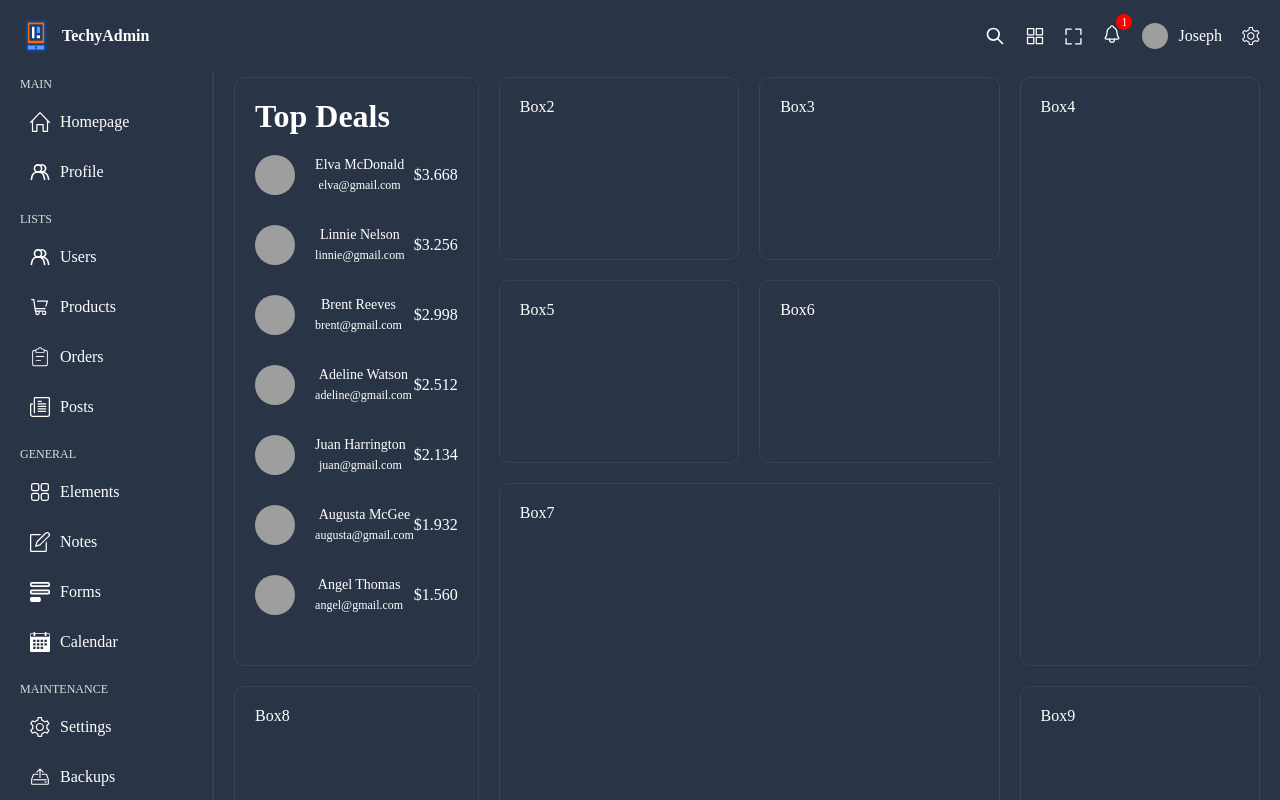
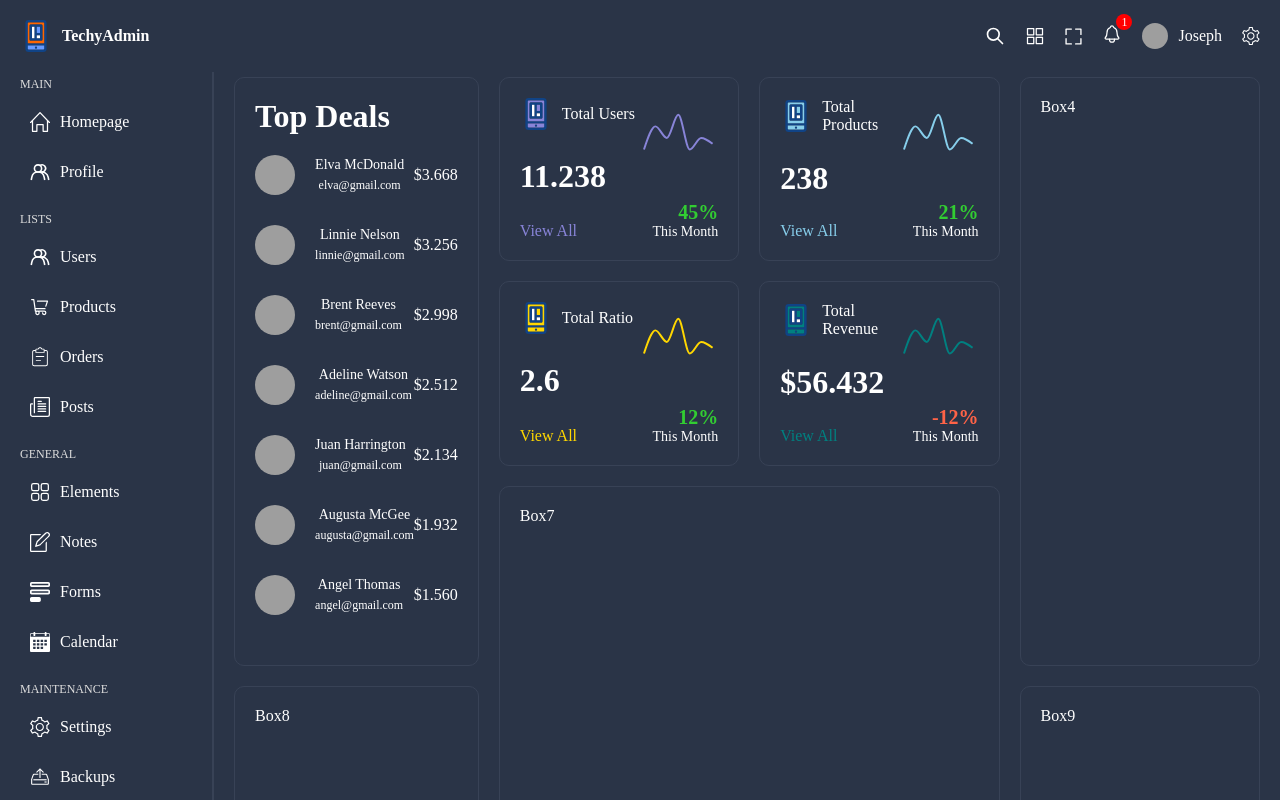
Before and after one commit to isaiahpere/vite-dashboard, a React (Vite) app: page / in a window 1280 px wide. Shown: the top 800 px of the page. Built offline with nearby package versions, Linux system fonts and the light colour scheme; grey boxes are pictures that could not be loaded.

Commit message:
create chartBox component and recharts

```diff
--- a/package.json
+++ b/package.json
@@ -13,6 +13,7 @@
     "react": "^18.2.0",
     "react-dom": "^18.2.0",
     "react-router-dom": "^6.14.2",
+    "recharts": "^2.7.2",
     "sass": "^1.64.1"
   },
   "devDependencies": {
--- /dev/null
+++ b/src/components/chartBox/ChartBox.scss
@@ -0,0 +1,50 @@
+.chartBox {
+  display: flex;
+  height: 100%;
+
+  .boxInfo {
+    flex: 3;
+    display: flex;
+    flex-direction: column;
+    justify-content: space-between;
+
+    .title {
+      display: flex;
+      align-items: center;
+      gap: 10px;
+    }
+  }
+
+  .chartInfo {
+    flex: 2;
+    display: flex;
+    flex-direction: column;
+    justify-content: space-between;
+
+    .chart {
+      height: 100%;
+      width: 100%;
+    }
+
+    .texts {
+      display: flex;
+      flex-direction: column;
+      text-align: right;
+
+      .percentage {
+        font-weight: bold;
+        font-size: 20px;
+      }
+      .duration {
+        font-size: 14px;
+      }
+    }
+  }
+}
+
+.positive {
+  color: limegreen;
+}
+.negative {
+  color: tomato;
+}
--- /dev/null
+++ b/src/components/chartBox/ChartBox.tsx
@@ -0,0 +1,59 @@
+import { Link } from "react-router-dom";
+import "./ChartBox.scss";
+import { Line, LineChart, ResponsiveContainer, Tooltip } from "recharts";
+import { FC } from "react";
+
+import * as T from "../../types";
+
+const ChartBox: FC<T.IChartBox> = ({
+  color,
+  icon,
+  title,
+  number,
+  dataKey,
+  percentage,
+  chartData,
+}) => {
+  return (
+    <div className="chartBox">
+      <div className="boxInfo">
+        <div className="title">
+          <img src={icon} alt="" />
+          <span>{title}</span>
+        </div>
+        <h1>{number}</h1>
+        <Link to={"/"} style={{ color: color }}>
+          View All
+        </Link>
+      </div>
+      <div className="chartInfo">
+        <div className="chart">
+          <ResponsiveContainer width="99%" height="100%">
+            <LineChart data={chartData}>
+              <Tooltip
+                contentStyle={{ background: "transparent", border: "none" }}
+                labelStyle={{ display: "none" }}
+                position={{ x: -50, y: 50 }}
+              />
+              <Line
+                type="monotone"
+                dataKey={dataKey}
+                stroke={color}
+                strokeWidth={2}
+                dot={false}
+              />
+            </LineChart>
+          </ResponsiveContainer>
+        </div>
+        <div className="texts">
+          <span
+            className={`percentage ${percentage > 0 ? "positive" : "negative"}`}
+          >{`${percentage}%`}</span>
+          <span className="duration">This Month</span>
+        </div>
+      </div>
+    </div>
+  );
+};
+
+export default ChartBox;
--- a/src/pages/home/Home.tsx
+++ b/src/pages/home/Home.tsx
@@ -1,6 +1,13 @@
 import "./Home.scss";
 
 import TopBox from "../../components/topBox/TopBox";
+import ChartBox from "../../components/chartBox/ChartBox";
+import {
+  chartBoxUser,
+  chartBoxProduct,
+  chartBoxRevenue,
+  chartBoxConversion,
+} from "../../data";
 
 const Home = () => {
   return (
@@ -8,11 +15,19 @@ const Home = () => {
       <div className="box box1">
         <TopBox />
       </div>
-      <div className="box box2">Box2</div>
-      <div className="box box3">Box3</div>
+      <div className="box box2">
+        <ChartBox {...chartBoxUser} />
+      </div>
+      <div className="box box3">
+        <ChartBox {...chartBoxProduct} />
+      </div>
       <div className="box box4">Box4</div>
-      <div className="box box5">Box5</div>
-      <div className="box box6">Box6</div>
+      <div className="box box5">
+        <ChartBox {...chartBoxConversion} />
+      </div>
+      <div className="box box6">
+        <ChartBox {...chartBoxRevenue} />
+      </div>
       <div className="box box7">Box7</div>
       <div className="box box8">Box8</div>
       <div className="box box9">Box9</div>
--- /dev/null
+++ b/src/types/index.ts
@@ -0,0 +1,25 @@
+/* ValueOf example
+ * type Foo = { a: string, b: number };
+ * type ValueOfFoo = ValueOf<Foo>; // string | number
+ */
+export type ValueOf<T> = T[keyof T];
+
+export interface IChartData {
+  name: string;
+  users?: number;
+  products?: number;
+  revenue?: number;
+  ration?: number;
+  [key: string]: ValueOf<IChartData>;
+}
+
+export interface IChartBox {
+  color: string;
+  icon: string;
+  title: string;
+  number: string;
+  dataKey: string;
+  percentage: number;
+  chartData: IChartData[];
+  [key: string]: ValueOf<IChartBox>;
+}
```
Also changed, not shown: 1 other file (tests, documents, lock files or other folders).
